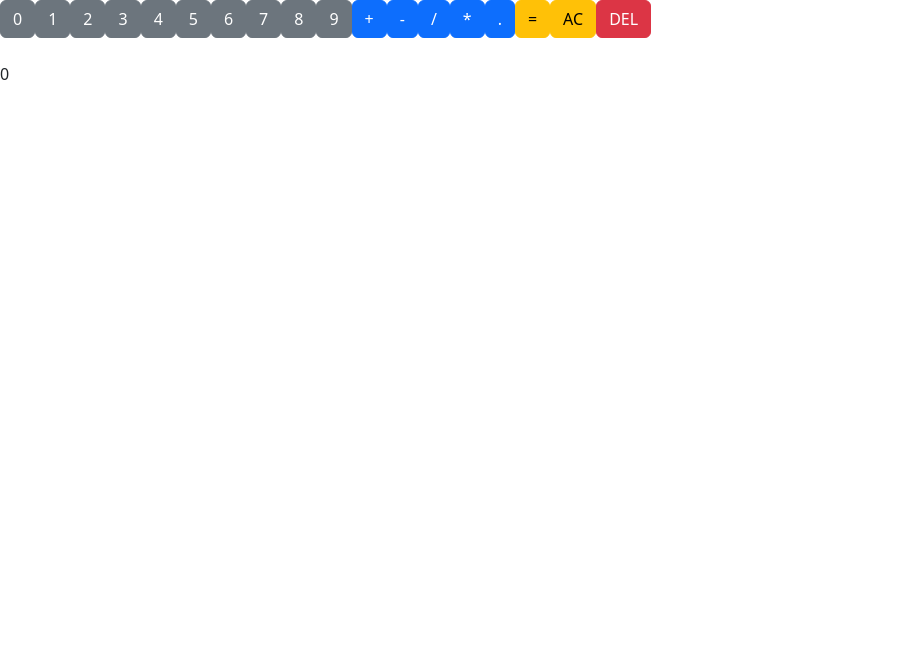
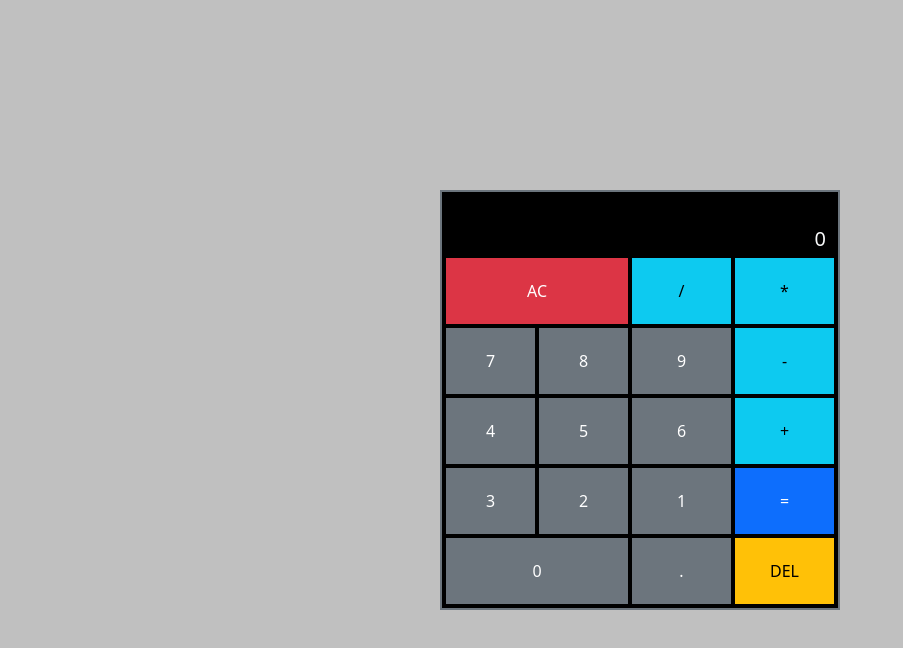
Before and after one commit to raulg-cpp/react-calculator, a React (Create React App) app: page / in a window 1280 px wide. Shown: the top 648 px of the page, without its empty margins (0-903 px from the left). Built offline with nearby package versions, Linux system fonts and the light colour scheme.

Commit message:
components as functions

```diff
--- a/public/index.html
+++ b/public/index.html
@@ -2,14 +2,13 @@
 <html lang="en">
   <head>
     <meta charset="utf-8" />
-    <link rel="icon" href="%PUBLIC_URL%/favicon.ico" />
     <meta name="viewport" content="width=device-width, initial-scale=1" />
     <meta name="theme-color" content="#000000" />
     <meta
       name="description"
       content="Web site created using create-react-app"
     />
-    <link rel="apple-touch-icon" href="%PUBLIC_URL%/logo192.png" />
+
     <link rel="manifest" href="%PUBLIC_URL%/manifest.json" />
 
     <style>
--- a/src/App.css
+++ b/src/App.css
@@ -12,9 +12,3 @@
 	padding-top: 20px !important;
 	padding-bottom: 20px !important;
 }
-
-.buttonEqual {
-	border-radius: 0px !important;
-	height: 100% !important;
-	//aspect-ratio: 2/3;
-}
--- a/src/App.js
+++ b/src/App.js
@@ -11,38 +11,35 @@ function App() {
 
 	//=== Functions ===
 	// 1. numbers
-	const numberButtons = [];
-
-	for( let i = 0; i <= 9; i += 1 ) {
+	function numberButton(num, style="") {
 		const func = () => {
 			if( string === "" ) {
-				setString( i.toString() );
+				setString( num.toString() );
 			} else {
-				setString(string + i);
+				setString(string + num);
 			}
 		};
-		numberButtons.push( <Button key={i} text={i} func={func} className="btn-secondary" /> );
+		return ( <Button key={num} text={num} func={func} className={style} /> );
 	}
 
 	// 2. operations
-	const operationButtons = [];
-	const operations = "+-/*.";
-
-	for( const char of operations ) {
+	function operationButton(char, style="") {
 		const func = () => {
 			setString(string + char);
 		}
-		operationButtons.push( <Button key={char} text={char} func={func} className="btn-primary" /> );
+		return ( <Button key={char} text={char} func={func} className={style} /> );
 	}
 
 	// 3. evaluation
 	const funcEqual = () => {
+		if( string !== "" ) {
 			try {
 				let num = evaluate(string);
 				setOutput( num );
 				setString( num.toString() );
 			} catch(error) {
 				setOutput("SYNTAX ERROR");
+			}
 		}
 	};
 
@@ -57,21 +54,68 @@ function App() {
 
 	//=== JSX ===
 	return (
-		<div>
+	<div className="App d-flex justify-content-center align-items-center">
+		<div className="container mainBox border border-2 border-secondary">
+			{/* Display */}
+			<div className="mt-2 text-end">
+				<span className="text-warning fs-6">{string}</span>
+				<br />
+				<span className="text-light fs-5">{output}</span>
+			</div>
+
 			{/* Buttons */}
-			{numberButtons}
-			{operationButtons}
+			<div className="row">
+				{/* left column */}
+				<div className="col">
+					{/* top operators */}
+					<div className="row mt-1">
+						<Button key="ac" text={'AC'} func={funcClear} className="ms-1 col btn btn-danger button" />
+					</div>
 
-			{/* Special operations */}
-			<Button key="=" text={'='} func={funcEqual} className="btn-warning" />
-			<Button key="ac" text={'AC'} func={funcClear} className="btn-warning" />
-			<Button key="del" text={'DEL'} func={funcDel} className="btn-danger" />
+					{/* Numbers */}
+					<div className="row mt-1">
+						{ numberButton(7, "mx-1 col btn btn-secondary button") }
+						{ numberButton(8, "col btn btn-secondary button")  }
+					</div>
+					<div className="row mt-1">
+						{ numberButton(4, "mx-1 col btn btn-secondary button") }
+						{ numberButton(5, "col btn btn-secondary button") }
+					</div>
+					<div className="row mt-1">
+						{ numberButton(3, "mx-1 col btn btn-secondary button") }
+						{ numberButton(2, "col btn btn-secondary button") }
+					</div>
 
-			{/* Output */}
-			<br />
-			<span>{string}</span>
-			<br />
-			<span>{output}</span>
+					{/* Bottom operators */}
+					<div className="row my-1">
+						{ numberButton(0, "ms-1 col btn btn-secondary button") }
+					</div>
+				</div>
+
+				{/* middle column */}
+				<div className="col-3 ms-1">
+		    		<div className="row">
+		    			{ operationButton('/', "mt-1 btn btn-info button") }
+    					{ numberButton(9, "my-1 btn btn-secondary button") }
+    					{ numberButton(6, "mb-1 btn btn-secondary button") }
+    					{ numberButton(1, "mb-1 btn btn-secondary button") }
+    					{ operationButton('.', "btn btn-secondary button") }
+					</div>
+				</div>
+
+
+				{/* right column */}
+				<div className="col-3 mx-1">
+		    		<div className="row">
+		    			{ operationButton('*', "mt-1 btn btn-info button") }
+		    			{ operationButton('-', "my-1 btn btn-info button") }
+		    			{ operationButton('+', "mb-1 btn btn-info button") }
+		    			<Button key="=" text={'='} func={funcEqual} className="btn btn-primary button" />
+		    			<Button key="del" text={'DEL'} func={funcDel} className="mt-1 btn btn-warning button" />
+					</div>
+				</div>
+			</div>
+		</div>
 	</div>
 	);
 }
--- a/src/number.js
+++ b/src/number.js
@@ -1,5 +1,5 @@
 export default function Button(props) {
 	return (
-		<button type="button" className={"btn " + props.className } onClick={props.func}>{props.text}</button>
+		<button id={props.id} type="button" className={props.className} onClick={props.func}>{props.text}</button>
 	);
 }
```
Also changed, not shown: 1 other file (tests, documents, lock files or other folders). Lines whose indentation alone changed are shown as unchanged.
